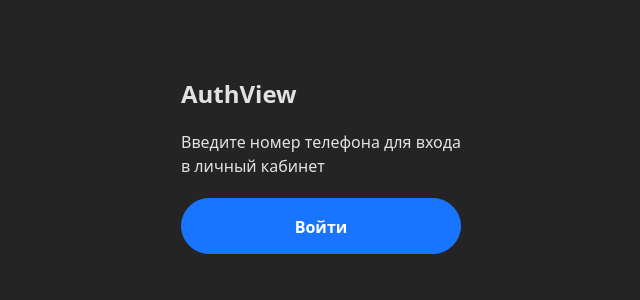
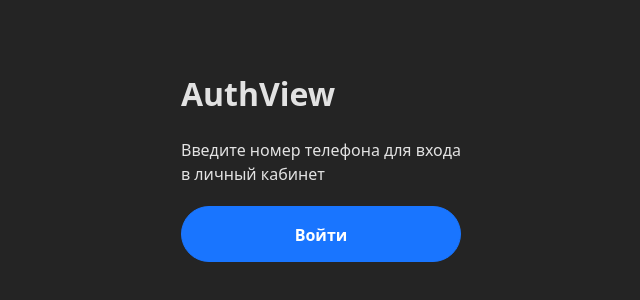
Before and after one commit to j-0-n-e-z/otp-login-profile-edit, a React (Vite) app: page / in a window 1280 px wide. Shown: the part 234-534 px from the top of the page, without its empty margins (319-959 px from the left). Built offline with nearby package versions, Linux system fonts and the light colour scheme.

Commit message:
move typography to global css file

```diff
--- a/src/components/Typography/Typography.tsx
+++ b/src/components/Typography/Typography.tsx
@@ -1,7 +1,5 @@
 import clsx from 'clsx';
 import React from 'react';
-
-import styles from './Typography.module.css';
 
 type TypographyTag = 'div' | 'h1' | 'h2' | 'h3' | 'h4' | 'p' | 'span';
 type TypographyVariant = 'paragraph16-regular' | 'title';
@@ -23,7 +21,7 @@ export const Typography = <Tag extends TypographyTag = 'div'>({
   const Component = tag;
 
   return (
-    <Component className={clsx(styles[variant], className)} {...props}>
+    <Component className={clsx(variant, className)} {...props}>
       {children}
     </Component>
   );
--- a/src/components/Typography/Typography.module.css
+++ b/src/styles/typography.css
@@ -9,3 +9,9 @@
   font-weight: 400;
   line-height: 24px;
 }
+
+.paragraph14-regular {
+  font-size: 14px;
+  font-weight: 400;
+  line-height: 20px;
+}
```
